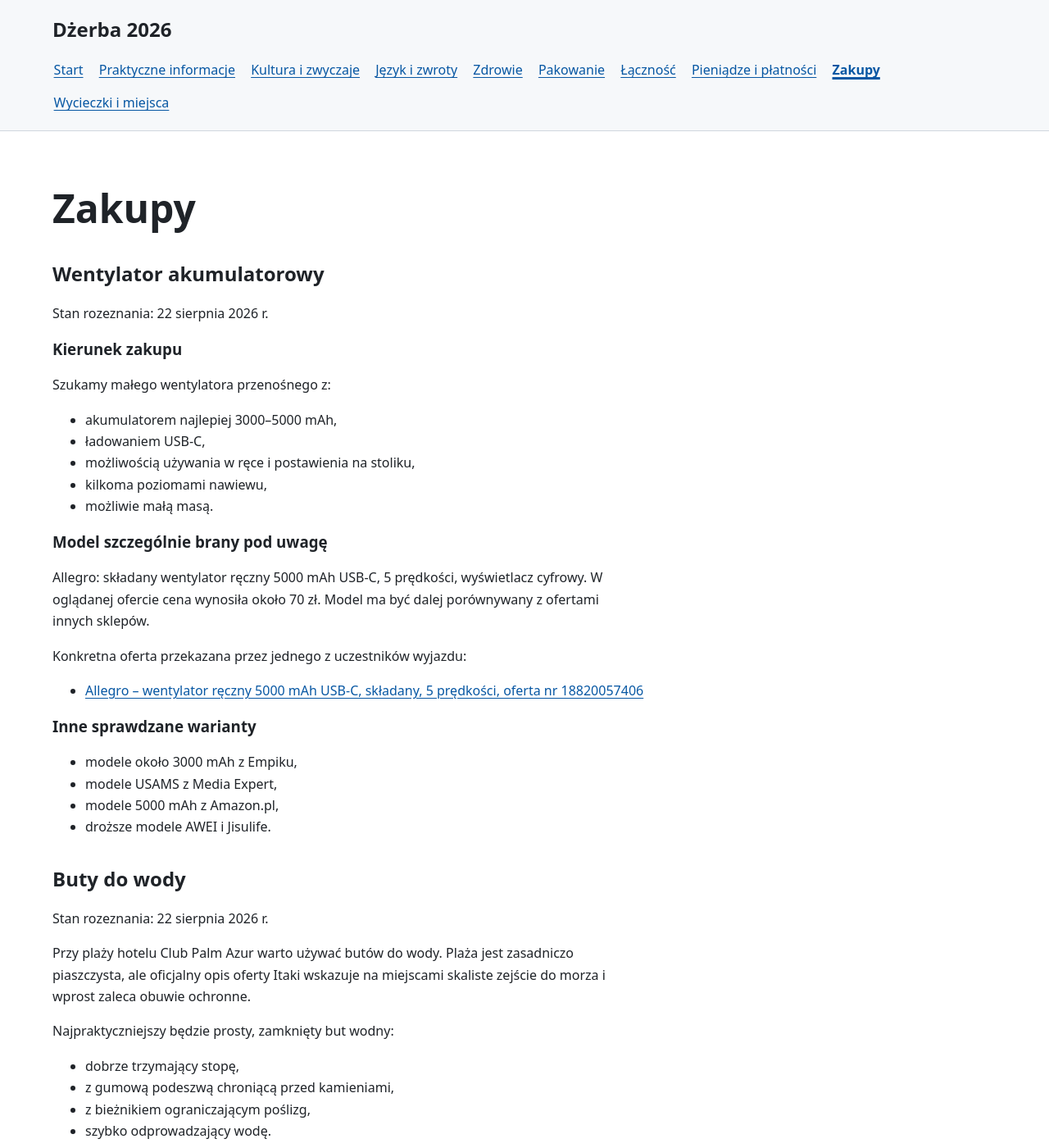
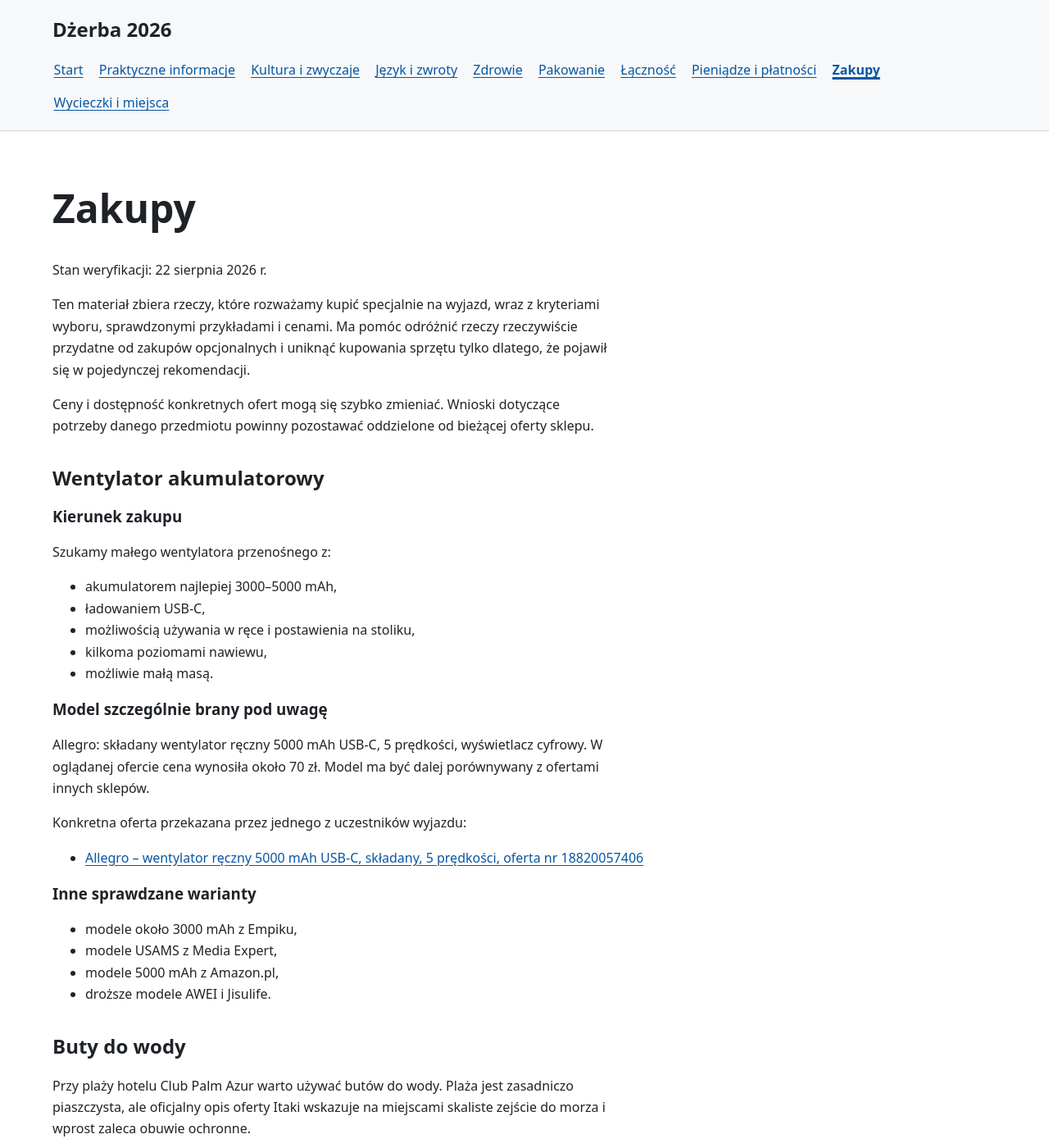
Before and after one commit to rotnicki/djerba-2026, a Jekyll site: the page built from zakupy.md, in a window 1280 px wide and 1400 px high. Shown: the whole window at 82% size. Built offline with Jekyll 4.4.1, drawn with Linux system fonts in a browser that asks for light colours; our own code applies the rules of GitHub Pages for plain Markdown files.

Commit message:
Ujednolić wstęp materiału o zakupach

```diff
--- a/zakupy.md
+++ b/zakupy.md
@@ -1,8 +1,12 @@
 # Zakupy
 
+Stan weryfikacji: 22 sierpnia 2026 r.
+
+Ten materiał zbiera rzeczy, które rozważamy kupić specjalnie na wyjazd, wraz z kryteriami wyboru, sprawdzonymi przykładami i cenami. Ma pomóc odróżnić rzeczy rzeczywiście przydatne od zakupów opcjonalnych i uniknąć kupowania sprzętu tylko dlatego, że pojawił się w pojedynczej rekomendacji.
+
+Ceny i dostępność konkretnych ofert mogą się szybko zmieniać. Wnioski dotyczące potrzeby danego przedmiotu powinny pozostawać oddzielone od bieżącej oferty sklepu.
+
 ## Wentylator akumulatorowy
-
-Stan rozeznania: 22 sierpnia 2026 r.
 
 ### Kierunek zakupu
 
@@ -31,8 +35,6 @@ Konkretna oferta przekazana przez jednego z uczestników wyjazdu:
 
 ## Buty do wody
 
-Stan rozeznania: 22 sierpnia 2026 r.
-
 Przy plaży hotelu Club Palm Azur warto używać butów do wody. Plaża jest zasadniczo piaszczysta, ale oficjalny opis oferty Itaki wskazuje na miejscami skaliste zejście do morza i wprost zaleca obuwie ochronne.
 
 Najpraktyczniejszy będzie prosty, zamknięty but wodny:
```
